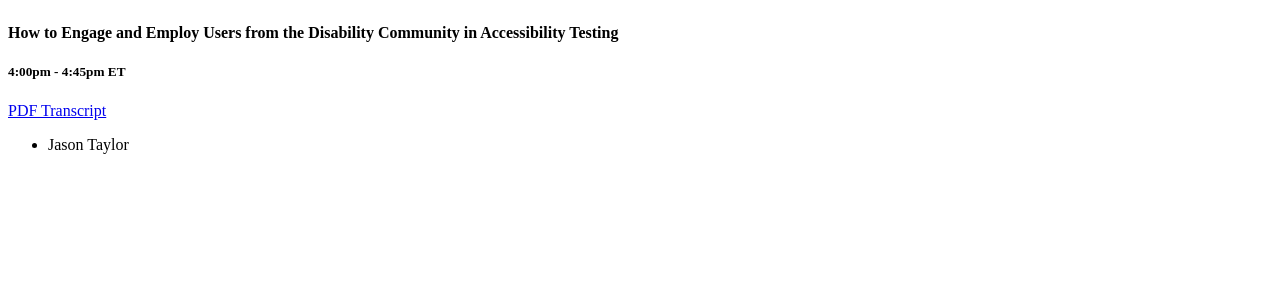
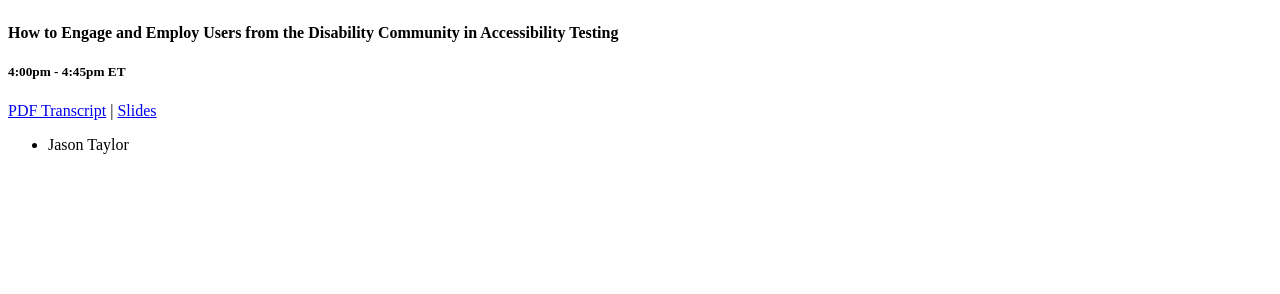
Before and after one commit to chiefkikio/AFutureDate, a Jekyll site: the page built from session_schedule.md, in a window 1280 px wide and 900 px high, scrolled down 66937 px. Shown: the part 158-452 px from the top of the window. Built offline with Jekyll 4.4.1, drawn with Linux system fonts in a browser that asks for light colours; Markdown is read by kramdown in place of the engine named in the settings.

Commit message:
Slides for how to engage...

```diff
--- a/session_schedule.md
+++ b/session_schedule.md
@@ -259,7 +259,7 @@ This <em>live</em> session will be held on a separate <a href="https://youtube.c
 ####How to Engage and Employ Users from the Disability Community in Accessibility Testing
 #####4:00pm - 4:45pm ET
 <div class="session-info">
-	<a href="{{ site.baseurl }}transcripts/day_three/engage_testing.pdf" aria-label="PDF transcript for How to Engage and Employ Users from the Disability Community in Accessibility Testing">PDF Transcript</a>
+	<a href="{{ site.baseurl }}transcripts/day_three/engage_testing.pdf" aria-label="PDF transcript for How to Engage and Employ Users from the Disability Community in Accessibility Testing">PDF Transcript</a> | <a href="https://info.usablenet.com/a-future-date-2020" aria-label="How to Engage and Employ Users from the Disability Community in Accessibility Testing Slides">Slides</a>
 	<ul class="social">
 		<li>Jason Taylor <a href="https://www.linkedin.com/in/jason-taylor-37279315b/" class="social"><img src="/public/linked-in.svg" alt="Jason Taylor on LinkedIn"></a></li>
 		<li>Joseph DiNero <a href="https://www.linkedin.com/in/joe-dinero-b3a31032/" class="social"><img src="/public/linked-in.svg" alt="Joseph DiNero on LinkedIn"></a></li>
```
